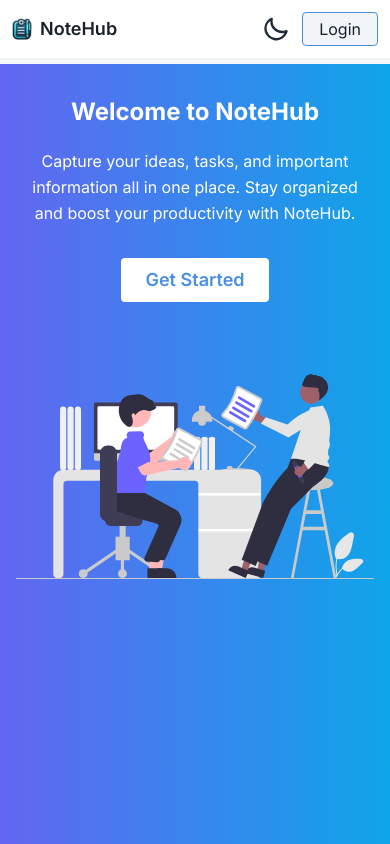
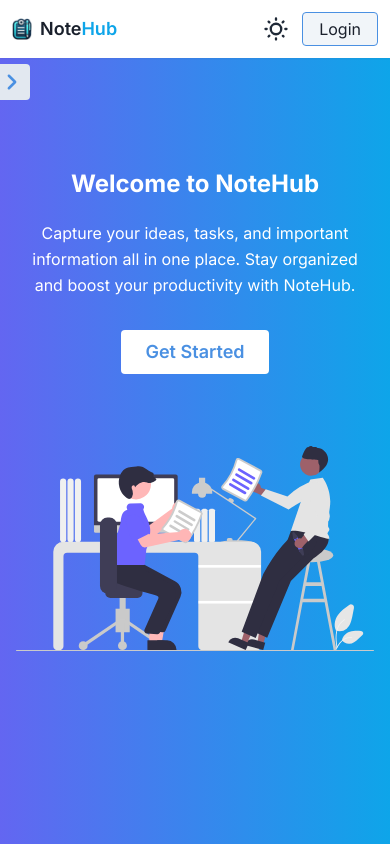
Before and after one commit to Hasinur3813/notehub, a React (Create React App) app: page / in a window 390 px wide. Built offline with nearby package versions, Linux system fonts and the light colour scheme.

Commit message:
theme configuration

```diff
--- a/src/components/App.js
+++ b/src/components/App.js
@@ -1,13 +1,16 @@
 import React from "react";
 import HomePage from "../pages/HomePage";
 import Layout from "./Layout";
+import SideBarProvider from "../context/SideBar";
 
 const App = () => {
   return (
-    <div className="font-inter bg-primary">
-      <Layout>
-        <HomePage />
-      </Layout>
+    <div className="font-inter bg-primary dark:bg-dark-secondary">
+      <SideBarProvider>
+        <Layout>
+          <HomePage />
+        </Layout>
+      </SideBarProvider>
     </div>
   );
 };
--- a/src/components/Hamburger.jsx
+++ b/src/components/Hamburger.jsx
@@ -1,25 +1,25 @@
 import React from "react";
 
-const Hamburger = ({ close, setClose }) => {
+const Hamburger = ({ isSideBarOpen, setIsSideBarOpen }) => {
   return (
     <div
       className={`${
-        !close && "opacity-0 pointer-events-none"
+        isSideBarOpen && "opacity-0 pointer-events-none"
       } transition-all duration-700`}
     >
       <button
         type="button"
-        onClick={() => setClose(!close)}
-        className="flex bg-muted absolute -right-24 p-x py-2 text-base font-semibold rounded ps-2 justify-between items-center cursor-pointer hover:bg-slate-300 duration-200"
+        onClick={() => setIsSideBarOpen(!isSideBarOpen)}
+        className="flex bg-muted dark:bg-dark-primary dark:text-primary absolute -right-[30px] md:-right-[80px] px-2 py-2 text-base font-semibold rounded ps-2 justify-between items-center cursor-pointer hover:bg-slate-300 duration-200"
       >
-        Menu
+        <span className="hidden md:block">Menu</span>
         <svg
           xmlns="http://www.w3.org/2000/svg"
           fill="none"
           viewBox="0 0 24 24"
-          strokeWidth={2}
+          strokeWidth={3}
           stroke="currentColor"
-          className="size-5"
+          className="size-5 text-accent-1"
         >
           <path
             strokeLinecap="round"
--- a/src/components/Layout.jsx
+++ b/src/components/Layout.jsx
@@ -3,12 +3,12 @@ import NavBar from "./NavBar";
 import SideBar from "./SideBar";
 
 const Layout = ({ children }) => {
-  const [isLoggedIn, setIsLoggedIn] = useState(false);
+  const [isLoggedIn, setIsLoggedIn] = useState(true);
   return (
     <div className="">
       <NavBar />
 
-      <div className="flex h-screen pt-16 overflow-hidden">
+      <div className="flex h-screen pt-14 overflow-hidden">
         {isLoggedIn && <SideBar />}
         {children}
       </div>
--- a/src/components/MenuItems.jsx
+++ b/src/components/MenuItems.jsx
@@ -2,25 +2,37 @@ import React from "react";
 
 const MenuItems = () => {
   return (
-    <ul className="space-y-2">
+    <ul className="space-y-2 py-2 dark:text-secondary">
       <li className="">
-        <a className="hover:bg-muted p-2 rounded  block" href="/">
+        <a
+          className="hover:bg-muted dark:hover:bg-slate-700 p-2 rounded  block"
+          href="/"
+        >
           Dashboard
         </a>
       </li>
       <li className="">
-        <a className="hover:bg-muted p-2 rounded  block" href="/">
+        <a
+          className="dark:hover:bg-slate-700 hover:bg-muted p-2 rounded  block"
+          href="/"
+        >
           Notes
         </a>
       </li>
       <li className="">
-        <a className="hover:bg-muted p-2 rounded  block" href="/">
+        <a
+          className="dark:hover:bg-slate-700 hover:bg-muted p-2 rounded  block"
+          href="/"
+        >
           Archieve
         </a>
       </li>
       <hr className="text-muted rounded" />
       <li className="">
-        <a className="hover:bg-muted p-2 rounded  block" href="/">
+        <a
+          className="dark:hover:bg-slate-700 hover:bg-muted p-2 rounded  block"
+          href="/"
+        >
           Logout
         </a>
       </li>
--- a/src/components/NavBar.jsx
+++ b/src/components/NavBar.jsx
@@ -1,22 +1,37 @@
-import React from "react";
+import React, { useEffect, useState } from "react";
 import logo from "../assets/logo.png";
 import NavbarEnd from "./NavbarEnd";
 
 const NavBar = () => {
+  const [theme, setTheme] = useState("light");
+
+  useEffect(() => {
+    const storedTheme = localStorage.getItem("theme") || "light";
+    setTheme(storedTheme);
+    document.documentElement.setAttribute("data-theme", storedTheme);
+  }, []);
+
+  const onThemeChange = () => {
+    const newTheme = theme === "light" ? "dark" : "light";
+    localStorage.setItem("theme", newTheme);
+    setTheme(newTheme);
+    document.documentElement.setAttribute("data-theme", newTheme);
+  };
+
   return (
-    <div className="bg-secondary shadow-sm fixed top-0 left-0 w-full">
+    <div className="bg-secondary dark:bg-dark-primary shadow-sm fixed top-0 left-0 w-full">
       <nav className="container-fluid mx-auto py-3 px-3 md:px-4 flex justify-between items-center">
         <a
           href="/"
           className="cursor-pointer flex justify-center items-center gap-2"
         >
           <img className="w-5 md:w-7" src={logo} alt="logo" />
-          <span className="text-lg md:text-2xl text-text-light font-semibold">
-            NoteHub
+          <span className="text-lg md:text-2xl text-text-light font-semibold dark:text-white">
+            Note<span className="text-sky-500">Hub</span>
           </span>
         </a>
 
-        <NavbarEnd />
+        <NavbarEnd onThemeChange={onThemeChange} theme={theme} />
       </nav>
     </div>
   );
--- a/src/components/NavbarEnd.jsx
+++ b/src/components/NavbarEnd.jsx
@@ -1,15 +1,19 @@
 import React from "react";
 
-const NavbarEnd = () => {
+const NavbarEnd = ({ onThemeChange, theme }) => {
   return (
     <div className="flex justify-center items-center gap-x-3">
       <label className="swap swap-rotate">
         {/* this hidden checkbox controls the state */}
-        <input type="checkbox" />
+        <input
+          type="checkbox"
+          onClick={onThemeChange}
+          checked={theme === "dark"}
+        />
 
         {/* sun icon */}
         <svg
-          className="swap-on h-7 w-7 fill-current"
+          className="swap-off h-7 w-7 fill-current"
           xmlns="http://www.w3.org/2000/svg"
           viewBox="0 0 24 24"
         >
@@ -18,7 +22,7 @@ const NavbarEnd = () => {
 
         {/* moon icon */}
         <svg
-          className="swap-off h-7 w-7 fill-current"
+          className="swap-on h-7 w-7 fill-current"
           xmlns="http://www.w3.org/2000/svg"
           viewBox="0 0 24 24"
         >
--- a/src/components/SideBar.jsx
+++ b/src/components/SideBar.jsx
@@ -1,21 +1,27 @@
-import React, { useState } from "react";
+import React, { useContext } from "react";
 import Hamburger from "./Hamburger";
 import MenuItems from "./MenuItems";
+import { SideBarContext } from "../context/SideBar";
 
 const SideBar = () => {
-  const [close, setClose] = useState(false);
+  const { isSideBarOpen, setIsSideBarOpen } = useContext(SideBarContext);
 
   return (
     <div
-      className={`w-52 h-full transition-all duration-200 ease-in ${
-        close && "-translate-x-full"
-      } fixed top-16 left-0 bg-white z-10 lg:mt-px`}
+      className={`w-52 h-full transition-all duration-200 ease-out ${
+        !isSideBarOpen && "-translate-x-full"
+      } fixed top-16 left-0 bg-secondary dark:bg-dark-primary z-10 lg:mt-px`}
     >
-      <Hamburger close={close} setClose={setClose} />
+      <Hamburger
+        isSideBarOpen={isSideBarOpen}
+        setIsSideBarOpen={setIsSideBarOpen}
+      />
 
       <div className="p-4">
         <div className="flex justify-between items-center mb-4">
-          <h2 className="font-semibold text-text-light">Menu</h2>
+          <h2 className="font-semibold text-text-light dark:text-text-dark">
+            Menu
+          </h2>
 
           <svg
             xmlns="http://www.w3.org/2000/svg"
@@ -24,7 +30,7 @@ const SideBar = () => {
             strokeWidth={2}
             stroke="currentColor"
             className="size-6 cursor-pointer hover:rotate-90 duration-200 transition-transform"
-            onClick={() => setClose(true)}
+            onClick={() => setIsSideBarOpen(false)}
           >
             <path
               strokeLinecap="round"
--- /dev/null
+++ b/src/context/SideBar.js
@@ -0,0 +1,15 @@
+import React, { createContext, useState } from "react";
+
+export const SideBarContext = createContext(false);
+
+const SideBarProvider = ({ children }) => {
+  const [isSideBarOpen, setIsSideBarOpen] = useState(false);
+
+  return (
+    <SideBarContext.Provider value={{ isSideBarOpen, setIsSideBarOpen }}>
+      {children}
+    </SideBarContext.Provider>
+  );
+};
+
+export default SideBarProvider;
--- a/src/pages/HomePage.jsx
+++ b/src/pages/HomePage.jsx
@@ -1,10 +1,16 @@
-import React from "react";
+import React, { useContext } from "react";
 import BannerIllustrasion from "../components/BannerIllustrasion";
 import { Button } from "../components/Button";
+import { SideBarContext } from "../context/SideBar";
 
 const HomePage = () => {
+  const { isSideBarOpen } = useContext(SideBarContext);
   return (
-    <section className="overflow-y-auto w-full py-8 md:py-0 bg-gradient-to-r from-indigo-500 to-sky-500 px-4">
+    <section
+      className={` transition-all duration-200 ease-out overflow-y-auto w-full pt-28 md:py-0 bg-gradient-to-r from-indigo-500 to-sky-500 px-4 dark:bg-none ${
+        isSideBarOpen && "lg:ms-52"
+      }`}
+    >
       <div className="container mx-auto flex flex-col md:flex-row text-center md:text-left  md:justify-between gap-y-10 items-center h-full">
         <div className=" text-white rounded mb-8">
           <h1 className="text-2xl md:text-3xl lg:text-4xl xl:text-5xl font-bold">
--- a/tailwind.config.js
+++ b/tailwind.config.js
@@ -1,6 +1,6 @@
 // tailwind.config.js
 module.exports = {
-  darkMode: "class", // Enable dark mode
+  darkMode: ["class", '[data-theme="dark"]'], // Enable dark mode
   content: ["./src/**/*.{js,jsx,ts,tsx}"],
   theme: {
     extend: {
```
